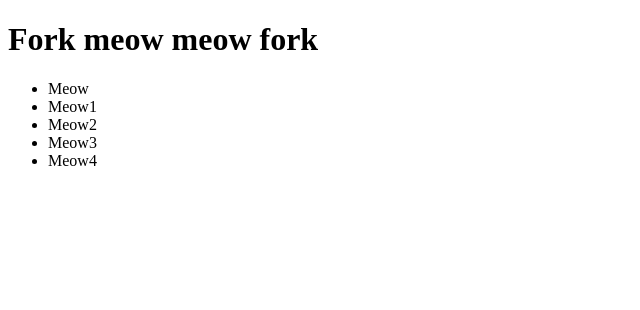
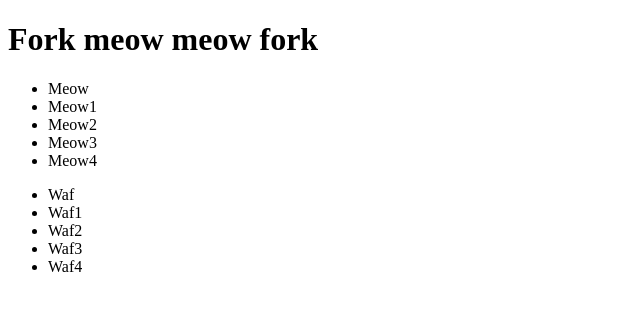
Before and after one commit to Aieseeyu/TestForkAvecLesCopaings, a plain HTML site: page index.html in a window 1280 px wide. Shown: the whole page, without its empty margins (0-640 px from the left). Drawn offline with Linux system fonts and the light colour scheme.

Commit message:
testForkJass

```diff
--- a/index.html
+++ b/index.html
@@ -15,5 +15,13 @@
       <li>Meow3</li>
       <li>Meow4</li>
     </ul>
+
+    <ul>
+      <li>Waf</li>
+      <li>Waf1</li>
+      <li>Waf2</li>
+      <li>Waf3</li>
+      <li>Waf4</li>
+    </ul>
   </body>
 </html>
```
